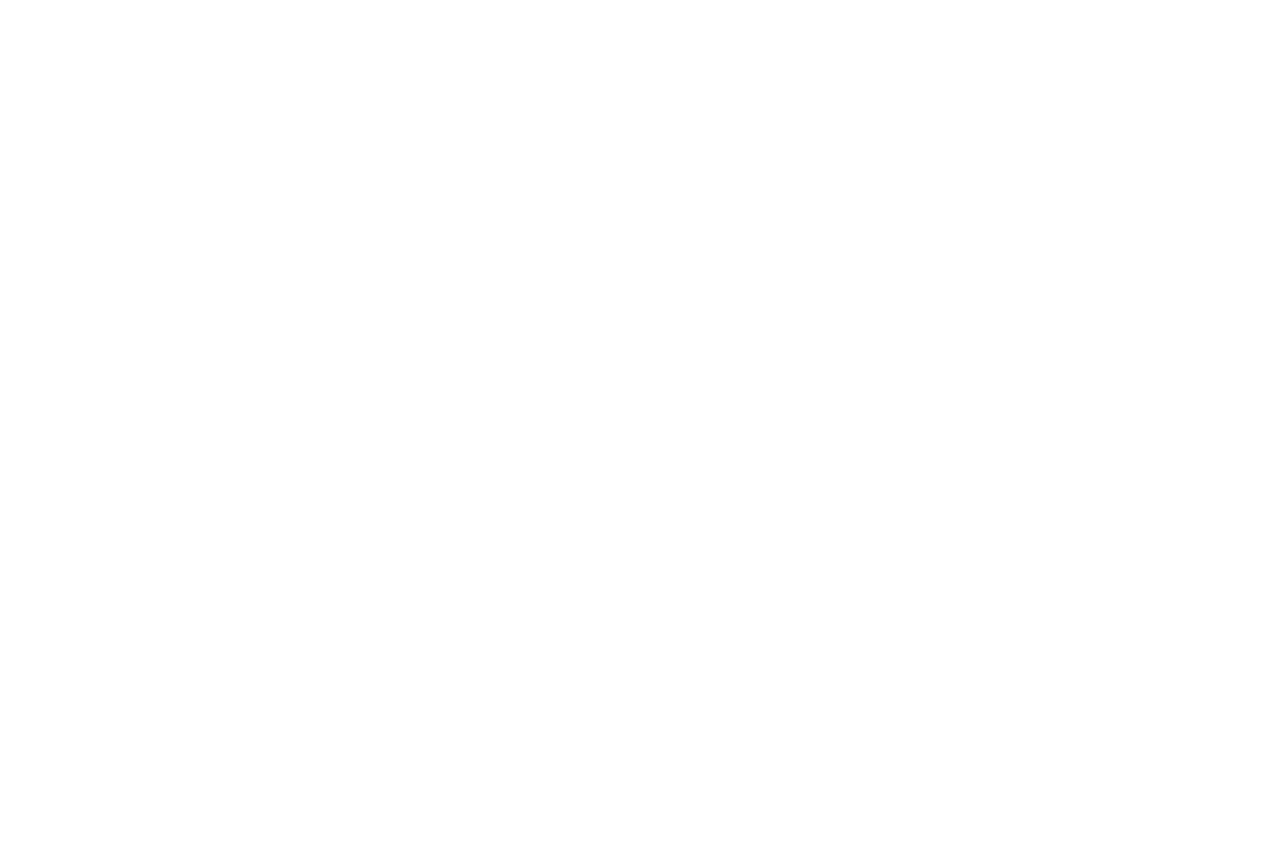
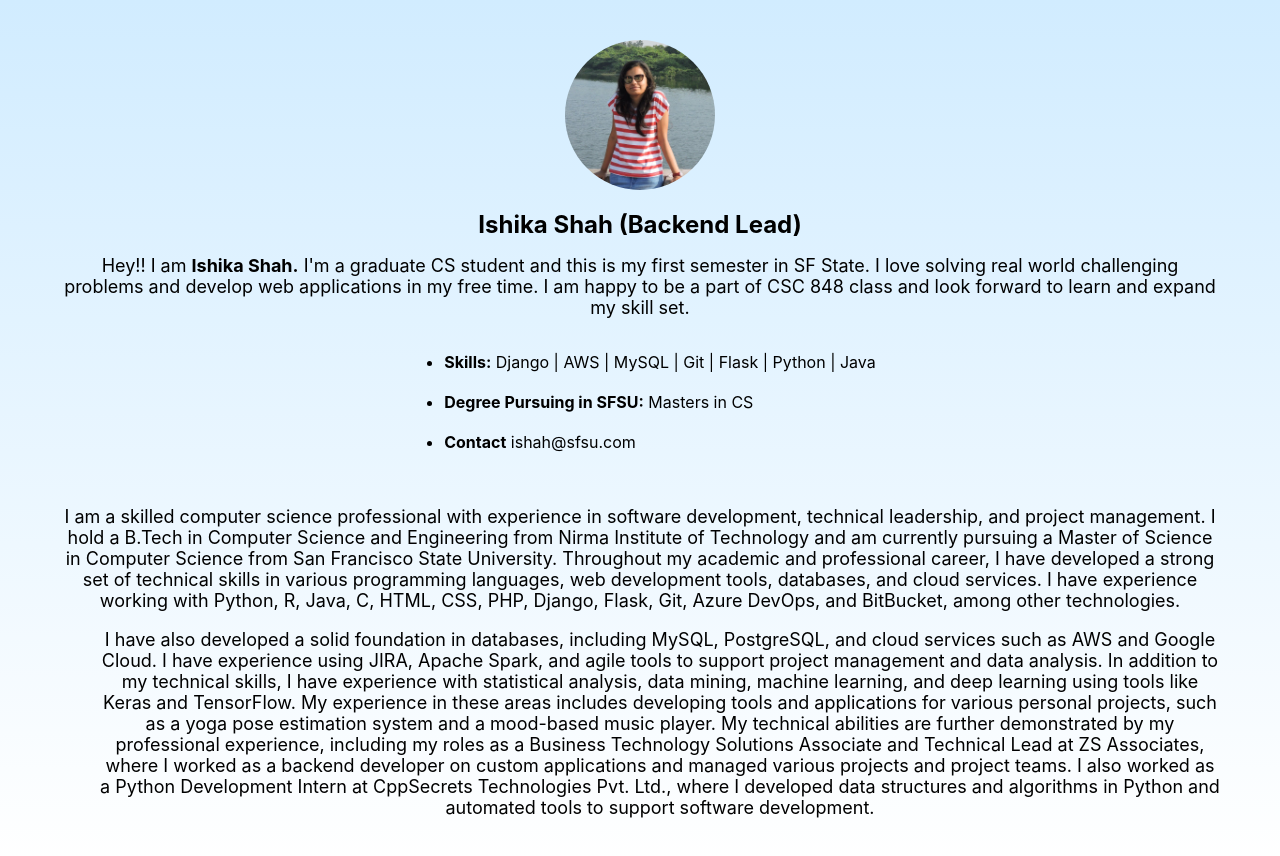
Before and after one commit to liftcodesleep/648, a React (Create React App) app in the folder application/frontend/: page /ishika in a window 1280 px wide. Before the commit this address had no page. Shown: the top 856 px of the page. Before the commit the page ends 800 px from the top, so only its background shows below. Built offline with nearby package versions, Linux system fonts and the light colour scheme.

Commit message:
Updated ec2 files

```diff
--- a/application/frontend/package.json
+++ b/application/frontend/package.json
@@ -9,6 +9,7 @@
     "react": "^18.2.0",
     "react-dom": "^18.2.0",
     "react-router-dom": "^6.8.1",
+    "react-script": "^2.0.5",
     "react-scripts": "5.0.1",
     "web-vitals": "^2.1.4"
   },
--- a/application/frontend/src/App.js
+++ b/application/frontend/src/App.js
@@ -1,6 +1,7 @@
 import About from './components/About'
 import Alekya from './components/Alekya'
 import Jacob from './components/Jacob'
+import Ishika from './components/Ishika'
 import './App.css'
 import { BrowserRouter as Router, Routes, Route } from 'react-router-dom'
 
@@ -13,7 +14,7 @@
         <Route path="/about" element={<About />} />
         <Route path="/alekya" element={<Alekya />} />
         <Route path="/jacob" element={<Jacob />} />
-
+            <Route path="/ishika" element={<Ishika />} />
       </Routes>
     </Router>
   )
--- /dev/null
+++ b/application/frontend/src/components/Ishika/index.css
@@ -0,0 +1,8 @@
+.member {
+    display: flex;
+    flex-direction: column;
+    align-items: center;
+    text-align: left;
+
+    margin: 10px;
+  }
--- /dev/null
+++ b/application/frontend/src/components/Ishika/index.js
@@ -0,0 +1,48 @@
+
+import './index.css'
+
+const Ishika = () => (
+
+    <div class="member">
+    <img src={require('../../Images/Ishika.jpg')} />
+    <h2>Ishika Shah (Backend Lead)</h2>
+    <p>Hey!! I am <strong>Ishika Shah.</strong> I'm a graduate CS student and this is my first semester in SF State. I love solving real world challenging problems and develop web applications in my free time.
+    I am happy to be a part of CSC 848 class and look forward to learn and expand my skill set.</p>
+
+    <div >
+                 <ul>
+
+                   <li><strong>Skills:</strong> <span>Django | AWS | MySQL | Git | Flask | Python | Java </span></li>
+                   <br/>
+                   <li> <strong>Degree Pursuing in SFSU:</strong> <span>Masters in CS</span></li>
+                   <br/>
+                   <li> <strong>Contact</strong> <span>ishah@sfsu.com</span></li>
+                   <br/>
+                </ul>
+               </div>
+
+
+               <p>
+
+                   I am a skilled computer science professional with experience in software development, technical leadership, and project management. I hold a B.Tech in Computer Science and Engineering from Nirma Institute of Technology and am currently pursuing a Master of Science in Computer Science from San Francisco State University.
+
+Throughout my academic and professional career, I have developed a strong set of technical skills in various programming languages, web development tools, databases, and cloud services. I have experience working with Python, R, Java, C, HTML, CSS, PHP, Django, Flask, Git, Azure DevOps, and BitBucket, among other technologies.
+
+<ul>I have also developed a solid foundation in databases, including MySQL, PostgreSQL, and cloud services such as AWS and Google Cloud. I have experience using JIRA, Apache Spark, and agile tools to support project management and data analysis.
+
+In addition to my technical skills, I have experience with statistical analysis, data mining, machine learning, and deep learning using tools like Keras and TensorFlow. My experience in these areas includes developing tools and applications for various personal projects, such as a yoga pose estimation system and a mood-based music player.
+
+My technical abilities are further demonstrated by my professional experience, including my roles as a Business Technology Solutions Associate and Technical Lead at ZS Associates, where I worked as a backend developer on custom applications and managed various projects and project teams. I also worked as a Python Development Intern at CppSecrets Technologies Pvt. Ltd., where I developed data structures and algorithms in Python and automated tools to support software development.
+
+
+    </ul>  </p>
+
+  </div>
+
+
+
+
+
+)
+
+export default Ishika
```
Also changed, not shown: application/frontend/src/Images/Ishika.jpg (added), 1 other file (tests, documents, lock files or other folders).
